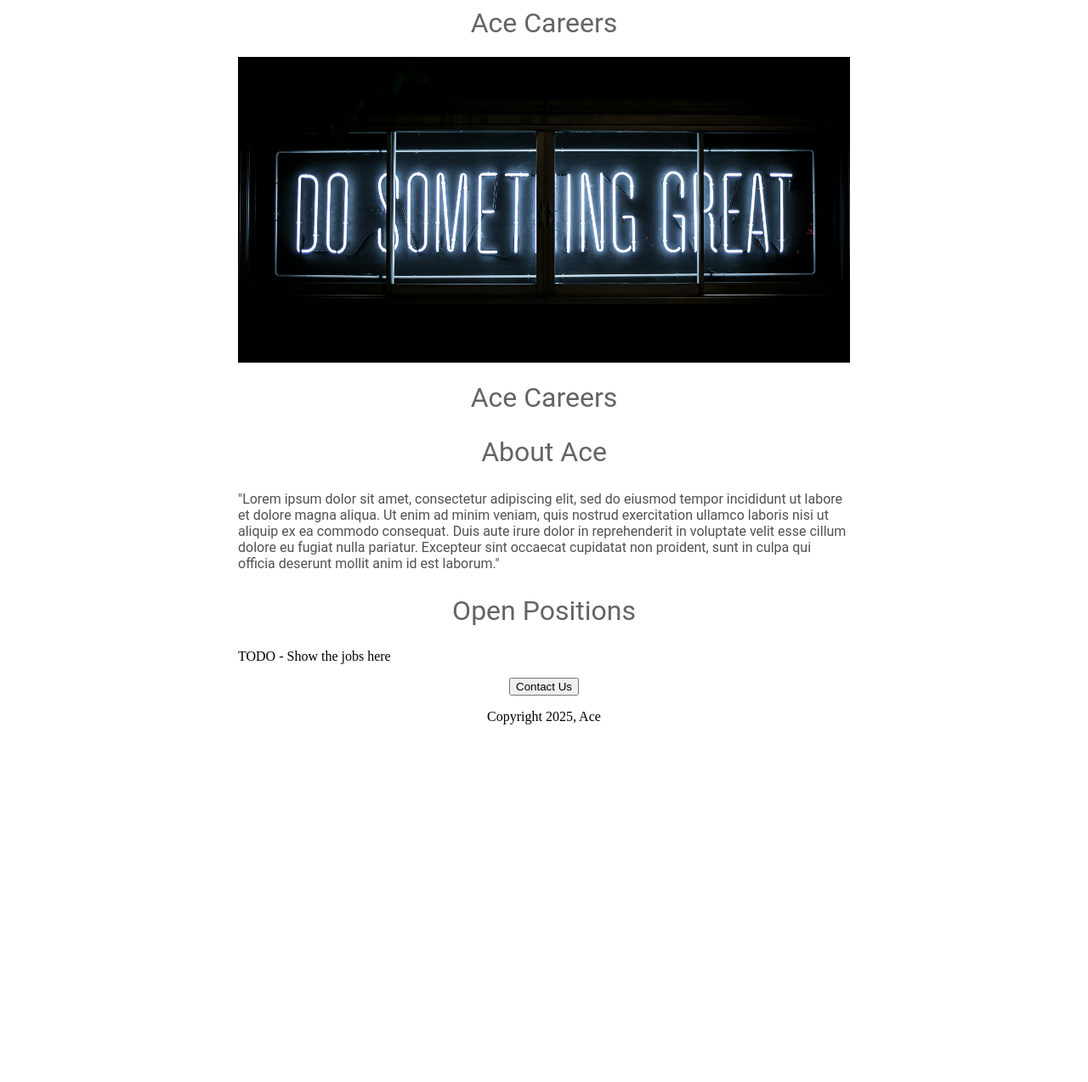
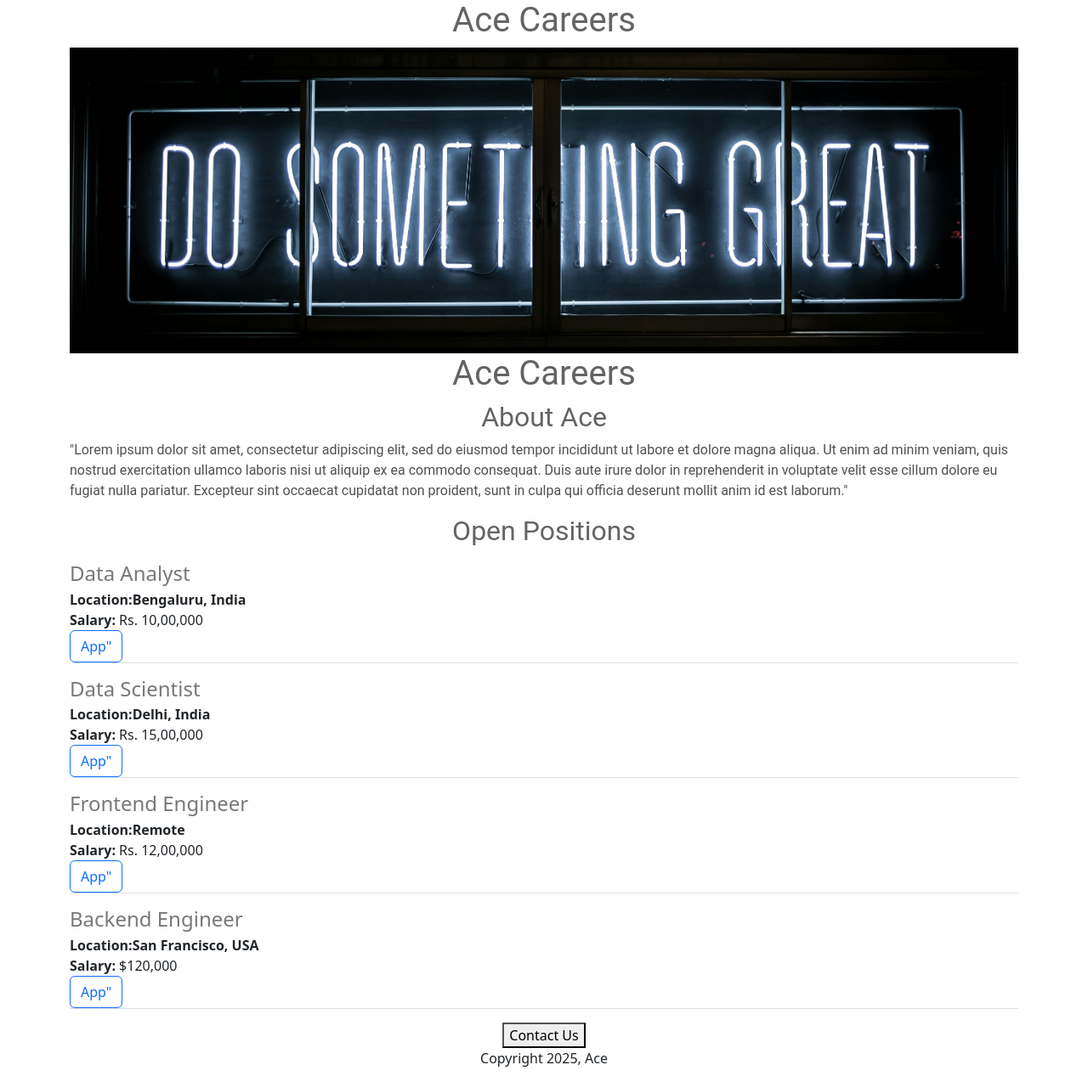
Before and after one commit to amitnadhe-git/career-website, a Flask app: page / in a window 1280 px wide. Shown: the whole page at 85% size. Before the commit the page ends 853 px from the top, so only its background shows below. Run offline with Flask 3, Linux system fonts and the light colour scheme.

Commit message:
added dynamic data and API route
added dynamic data and API route

```diff
--- a/app.py
+++ b/app.py
@@ -1,13 +1,44 @@
-from flask import Flask,render_template
+from flask import Flask,render_template,jsonify
 
 app = Flask(__name__)
 
+JOBS=[
+  {
+    'id':1,
+    'title':'Data Analyst',
+    'location':'Bengaluru, India',
+    'salary':'Rs. 10,00,000'
+  },
+  {
+    'id':2,
+    'title':'Data Scientist',
+    'location':'Delhi, India',
+    'salary':'Rs. 15,00,000'
+  },
+  {
+    'id':3,
+    'title':'Frontend Engineer',
+    'location':'Remote',
+    'salary':'Rs. 12,00,000'
+  },
+  {
+    'id':4,
+    'title':'Backend Engineer',
+    'location':'San Francisco, USA',
+    'salary':'$120,000'
+  }
+]
 
 @app.route("/")
 def hello():
   # return render_template("home.html")
-  return render_template('home.html')
+  return render_template('home.html',
+                    jobs=JOBS,
+                    company_name="Ace")
 
+@app.route("/api/jobs")
+def list_jobs():
+  return jsonify(JOBS)
 
 if __name__ == "__main__":
   app.run(host='0.0.0.0', debug=True)
--- a/templates/home.html
+++ b/templates/home.html
@@ -2,6 +2,10 @@
 <html>
   <head>
     <title>Ace Career</title>
+    <meta charset="utf-8">
+      <meta name="viewport" content="width=device-width, initial-scale=1">
+    <link href="https://cdn.jsdelivr.net/npm/bootstrap@5.2.0-beta1/dist/css/bootstrap.min.css" rel="stylesheet" integrity="sha384-0evHe/X+R7YkIZDRvuzKMRqM+OrBnVFBL6DOitfPri4tjfHxaWutUpFmBp4vmVor" crossorigin="anonymous">
+
     <style>
       h1{
         font-size : 40 px;
@@ -37,9 +41,9 @@
     </style>
   </head>
   <body>
-    <div id="container">
-    <h1>Ace Careers</h1>
-    <img id="banner" src= "static/unsplash.jpg" height="320">
+    <div class="container">
+    <h1>{{company_name}} Careers</h1>
+    <img class="img-fluid" id="banner" src= "static/unsplash.jpg" height="320">
     <h1>Ace Careers</h1>
     <h2>About Ace</h2>
 
@@ -47,7 +51,12 @@
       "Lorem ipsum dolor sit amet, consectetur adipiscing elit, sed do eiusmod tempor incididunt ut labore et dolore magna aliqua. Ut enim ad minim veniam, quis nostrud exercitation ullamco laboris nisi ut aliquip ex ea commodo consequat. Duis aute irure dolor in reprehenderit in voluptate velit esse cillum dolore eu fugiat nulla pariatur. Excepteur sint occaecat cupidatat non proident, sunt in culpa qui officia deserunt mollit anim id est laborum."
     </p>
     <h2>Open Positions</h2>
-    <p>TODO - Show the jobs here</p>
+    <p>
+      <div>
+      {% for job in jobs%}
+        {% include 'jobitem.html' %}
+      {% endfor %}
+    </p>
       <div style="text-align:center;">
     <button id="contactbutton">Contact Us</button>
         <p>Copyright 2025, Ace</p>
--- /dev/null
+++ b/templates/jobitem.html
@@ -0,0 +1,15 @@
+<div class='border-bottom' style="margin-bottom:16px;">
+   <h4
+     style='color:rgb(120,120,120); margin-bottom:4px'>
+     {{job['title']}}
+   </h4>
+   <div>
+     <b>Location:{{job['location']}}</b>
+   </div>
+   {% if 'salary' in job%}
+   <div>
+     <b>Salary:</b> {{job['salary']}}
+   </div>
+   {% endif %}
+  <button type='button' class = "btn btn-outline-primary">App"
+ </div>
```
